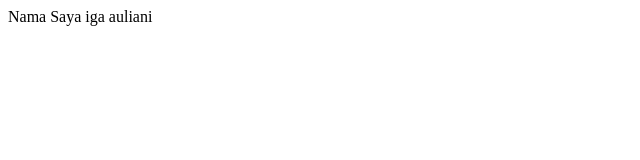
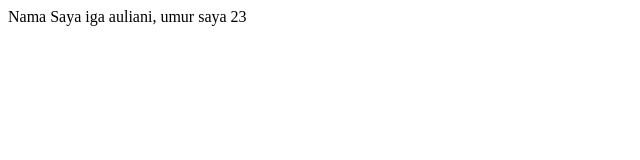
Before and after one commit to igaauliani/membuat_repo, a plain HTML site: page index.html in a window 1280 px wide. Shown: the whole page, without its empty margins (0-640 px from the left). Drawn offline with Linux system fonts and the light colour scheme.

Commit message:
add umur

```diff
--- a/index.html
+++ b/index.html
@@ -7,6 +7,6 @@
     <title>Document</title>
   </head>
   <body>
-    Nama Saya iga auliani
+    Nama Saya iga auliani, umur saya 23
   </body>
 </html>
```
